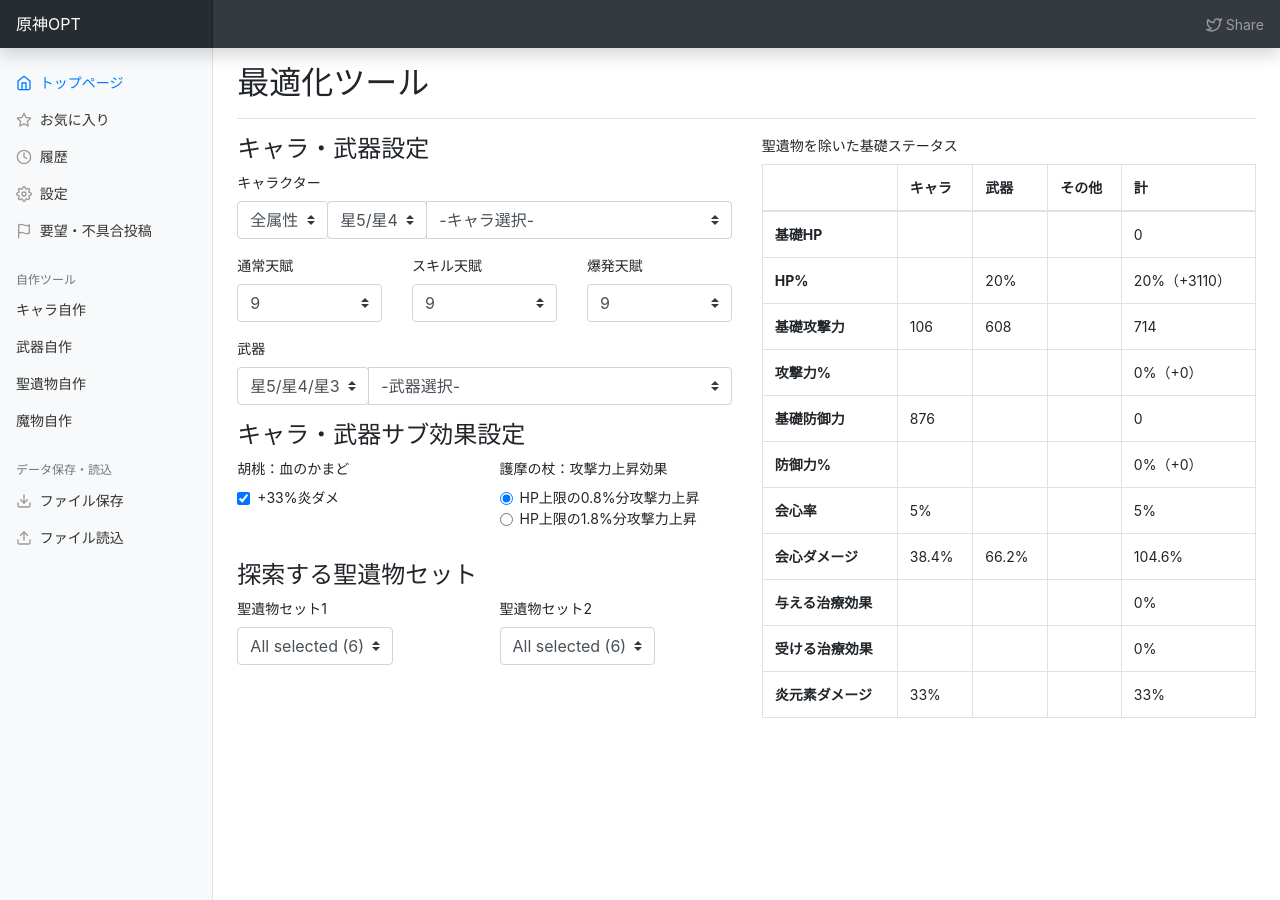
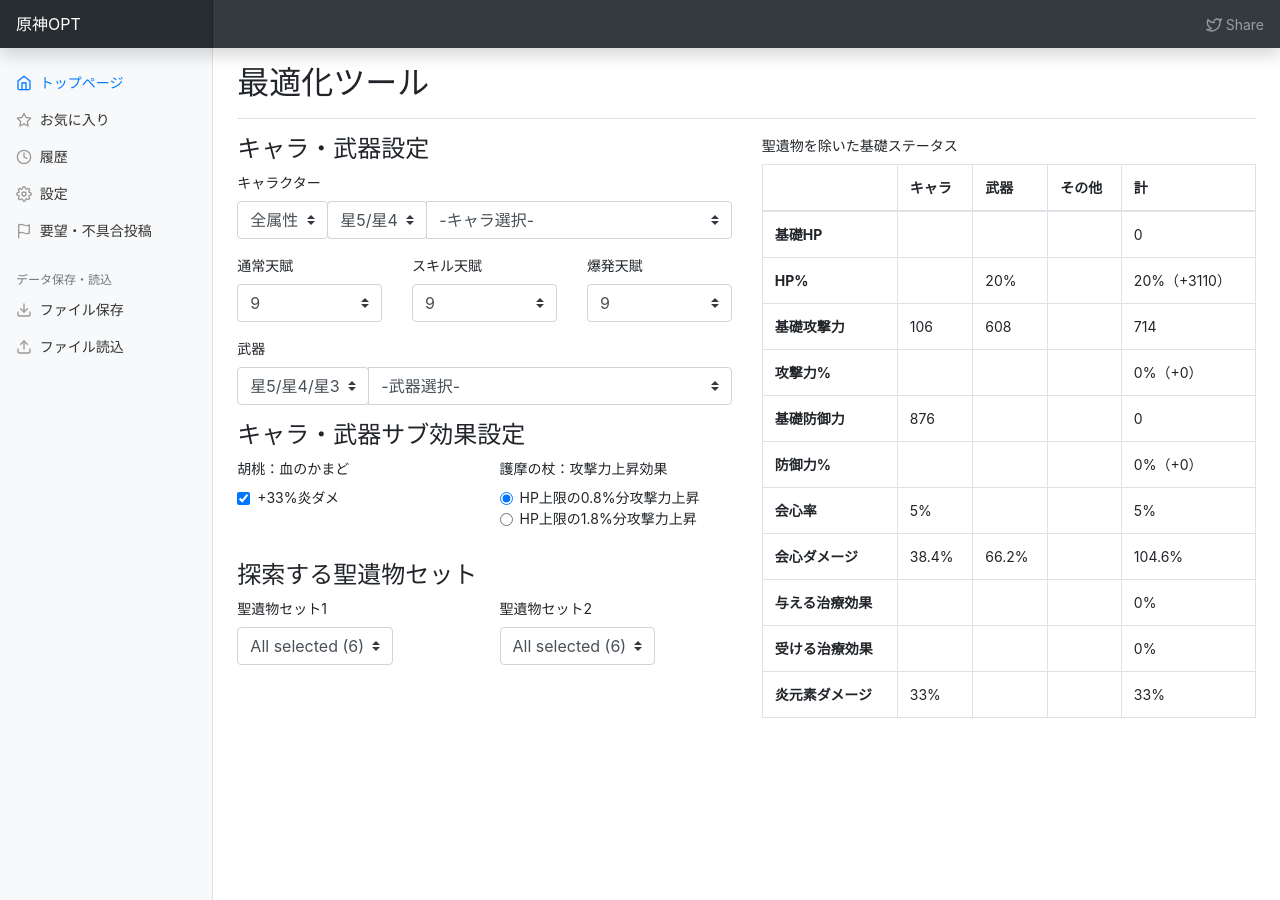
Before and after one commit to k3kaimu/genshinopt, a Jekyll site: the page built from index.html, in a window 1280 px wide. Built offline with Jekyll 4.4.1, drawn with Linux system fonts in a browser that asks for light colours; nearby versions of some CDN libraries; the list of posts is cut into pages by our own code.

Commit message:
change entries of sidebar

```diff
--- a/_includes/sidebar.html
+++ b/_includes/sidebar.html
@@ -21,13 +21,13 @@
             </a>
         </li>
         <li class="nav-item">
-            <a class="nav-link" href="https://github.com/k3kaimu/genshin-opt/issues">
+            <a class="nav-link" href="https://github.com/k3kaimu/genshinopt/issues">
                 <span data-feather="flag"></span> 要望・不具合投稿
             </a>
         </li>
     </ul>
 
-    <h6 class="sidebar-heading d-flex justify-content-between align-items-center px-3 mt-4 mb-1 text-muted">
+    <!-- <h6 class="sidebar-heading d-flex justify-content-between align-items-center px-3 mt-4 mb-1 text-muted">
         <span>自作ツール</span>
     </h6>
     <ul class="nav flex-column mb-2">
@@ -51,7 +51,7 @@
                  魔物自作
             </a>
         </li>
-    </ul>
+    </ul> -->
 
     <h6 class="sidebar-heading d-flex justify-content-between align-items-center px-3 mt-4 mb-1 text-muted">
         <span>データ保存・読込</span>
```
